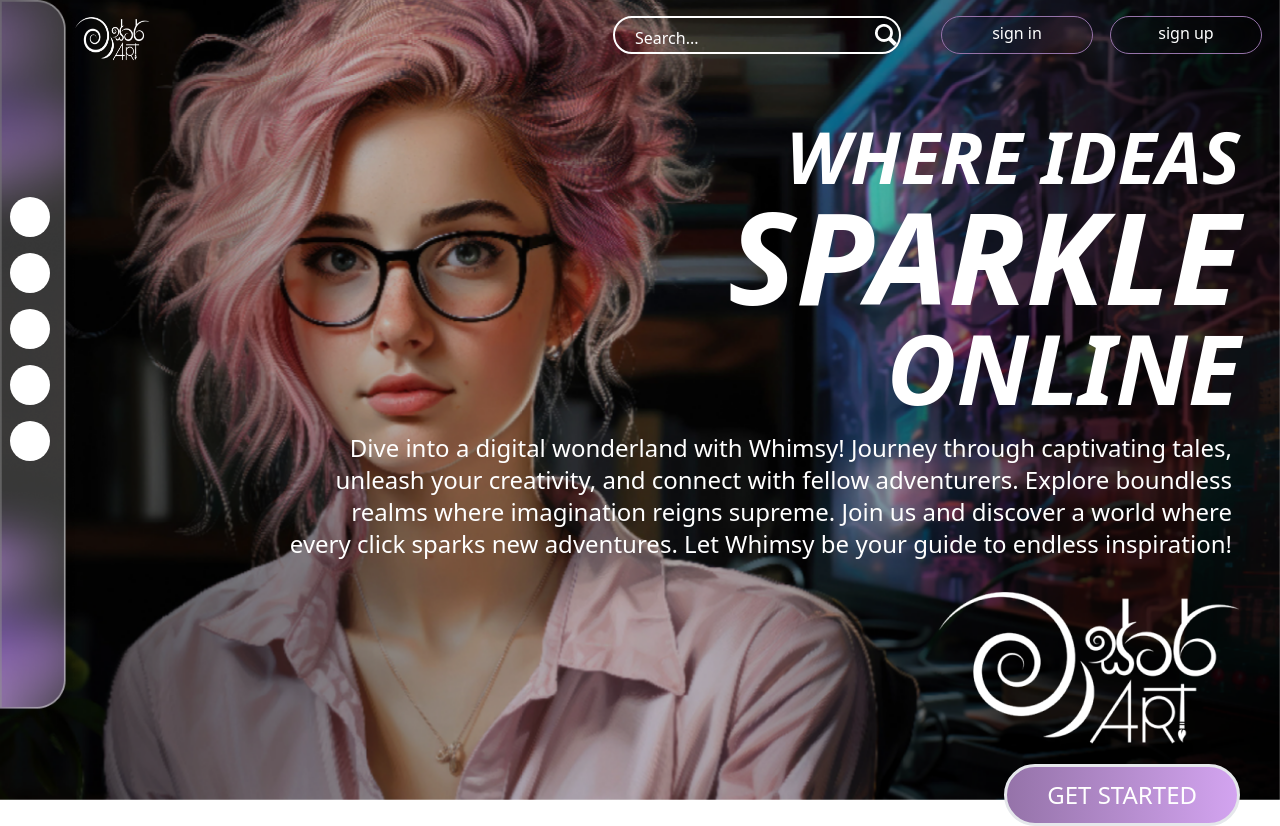
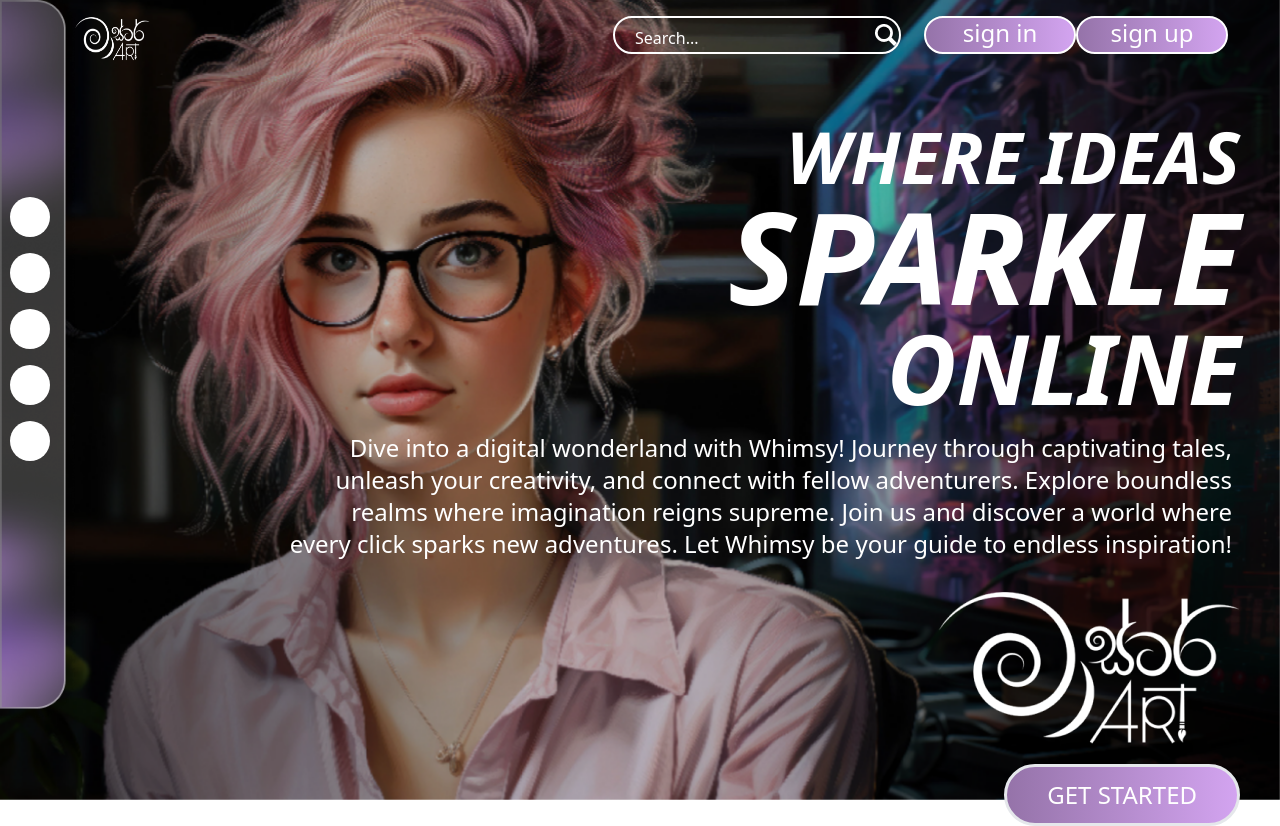
Before and after one commit to DevindaWanasinghe/master-art-design-web-platform, a React (Create React App) app in the folder frontend/: page / in a window 1280 px wide. Shown: the top 826 px of the page. Built offline with nearby package versions, Linux system fonts and the light colour scheme.

Commit message:
Home and Header Update

```diff
--- a/frontend/src/components/main-pages/Header.jsx
+++ b/frontend/src/components/main-pages/Header.jsx
@@ -13,13 +13,13 @@ function Header() {
 
         <div className='w-[667px] h-[50px] float-right flex mt-4'>
           <div className='w-[288px] h-[38px] flex border-white border-[2px] rounded-[188px] mr-[23px]'>
-            <input type='text' placeholder='Search...' className='w-[260px] h-[38px]  bg-transparent  text-white  placeholder-white focus:outline-0 p-5'></input>
+            <input type='text' placeholder='Search...' className='w-[260px] h-[38px]  bg-transparent  text-white  placeholder-white  hover:from-[#e9d8fd] hover:to-[#9f7aea] focus:outline-0 p-5'></input>
             <div className='w-[26px] h-[38px]'>
-              <button className='w-[22px] h-[22px] hover:bg-inherit mt-1'><img className='mt-[2px]  hover:fill-blue-700' src={Search01} alt='searching...' /></button>
+              <button className='w-[22px] h-[22px] hover:bg-inherit mt-1'><img className='mt-[2px]  over:from-[#e9d8fd] ' src={Search01} alt='searching...' /></button>
             </div>
           </div>
-          <NavLink to='/login'><button className="w-[152px] h-[38px] backdrop-blur-lg  border-[1px] text-white text-center rounded-[188px] border-custom-purple ml-[17px] hover:bg-blue-700 hover:border-inherit header-buttons"><p className='mt-[-4px] cursor-pointer'>sign in</p></button></NavLink>
-          <NavLink to='/register'><button className="w-[152px] h-[38px] backdrop-blur-lg  border-[1px] text-white text-center rounded-[188px] border-custom-purple ml-[17px] hover:bg-blue-700 hover:border-inherit header-buttons"><p className='mt-[-4px] cursor-pointer'>sign up</p></button></NavLink>
+          <NavLink to='/login'><button className="w-[152px] h-[38px] backdrop-blur-lg  rounded-[100px] border-white border-[2px] bg-gradient-to-r from-[#9573A9] to-[#D3A4F0]  hover:from-[#e9d8fd] hover:to-[#9f7aea] text-2xl text-white hover:border-inherit header-buttons"><p className='mt-[-4px] cursor-pointer'>sign in</p></button></NavLink>
+          <NavLink to='/register'><button className="w-[152px] h-[38px] backdrop-blur-lg  rounded-[100px] border-white border-[2px] bg-gradient-to-r from-[#9573A9] to-[#D3A4F0]  hover:from-[#e9d8fd] hover:to-[#9f7aea] text-2xl text-white hover:border-inherit header-buttons"><p className='mt-[-4px] cursor-pointer'>sign up</p></button></NavLink>
         </div>
       </div>
   </div>
--- a/frontend/src/components/main-pages/Home.jsx
+++ b/frontend/src/components/main-pages/Home.jsx
@@ -32,12 +32,15 @@ const HomePage = () => {
       //   backgroundPosition: 'center',
       //   backgroundAttachment: 'fixed',
       // }}
-    >
+      >
       <Bgimage/>
+      <div><Sidebar></Sidebar></div>
+      <div><Header></Header></div>
+
       {/* <div className="absolute inset-0 bg-black opacity-50"></div> */}
 
-      <Sidebar />
-      <Header />
+
+      {/* <div className="pb-[0.2px]"></div> */}
 
       <div className="relative z-10">
         <header className="flex items-center justify-between p-5">
@@ -94,19 +97,19 @@ const HomePage = () => {
         <section className="mt-20 text-center ">
           <h2 className="text-5xl italic font-extrabold text-[#9573A9]">WHY CHOOSE US</h2>
           <ul className="mt-4 space-y-4 text-left list-disc list-inside bg-opacity-75 md:text-center md:space-y-0 md:space-x-4 md:list-none md:flex md:justify-center">
-            <li className="p-6 rounded-[100px] border-white border-[2px] bg-opacity-75 bg-gradient-to-r from-[#9573A9] to-[#D3A4F0]  hover:from-[#e9d8fd] hover:to-[#9f7aea]" >
+            <li className="p-6 h-[100px] rounded-[100px] border-white border-[2px] bg-opacity-75 bg-gradient-to-r from-[#9573A9] to-[#D3A4F0]  hover:from-[#e9d8fd] hover:to-[#9f7aea]" >
               <h3 className="text-2xl">5-Hour Delivery Time</h3>
               <p>Get your templates fast with our lightning-quick 5-hour delivery.</p>
             </li>
-            <li className="p-6 rounded-[100px] border-white border-[2px] bg-gradient-to-r from-[#9573A9] to-[#D3A4F0]  hover:from-[#e9d8fd] hover:to-[#9f7aea] " >
+            <li className="p-6 h-[100px] rounded-[100px] border-white border-[2px] bg-gradient-to-r from-[#9573A9] to-[#D3A4F0]  hover:from-[#e9d8fd] hover:to-[#9f7aea] " >
               <h3 className="text-2xl">Affordable Prices</h3>
               <p>Enjoy high-quality designs at prices that won't break the bank.</p>
             </li>
-            <li className="p-6 rounded-[100px] border-white border-[2px] bg-gradient-to-r from-[#9573A9] to-[#D3A4F0]  hover:from-[#e9d8fd] hover:to-[#9f7aea] " >
+            <li className="p-6 h-[100px] rounded-[100px] border-white border-[2px] bg-gradient-to-r from-[#9573A9] to-[#D3A4F0]  hover:from-[#e9d8fd] hover:to-[#9f7aea] " >
               <h3 className="text-2xl">Wide Selection</h3>
               <p>Choose from a vast array of templates to fit any project or style.</p>
             </li>
-            <li className="p-6 rounded-[100px] border-white border-[2px] bg-gradient-to-r from-[#9573A9] to-[#D3A4F0]  hover:from-[#e9d8fd] hover:to-[#9f7aea] " >
+            <li className="p-6 h-[100px] rounded-[100px] border-white border-[2px] bg-gradient-to-r from-[#9573A9] to-[#D3A4F0]  hover:from-[#e9d8fd] hover:to-[#9f7aea] " >
               <h3 className="text-2xl">Easy Customization</h3>
               <p >Effortlessly tailor our templates to meet your specific needs.</p>
             </li>
```
